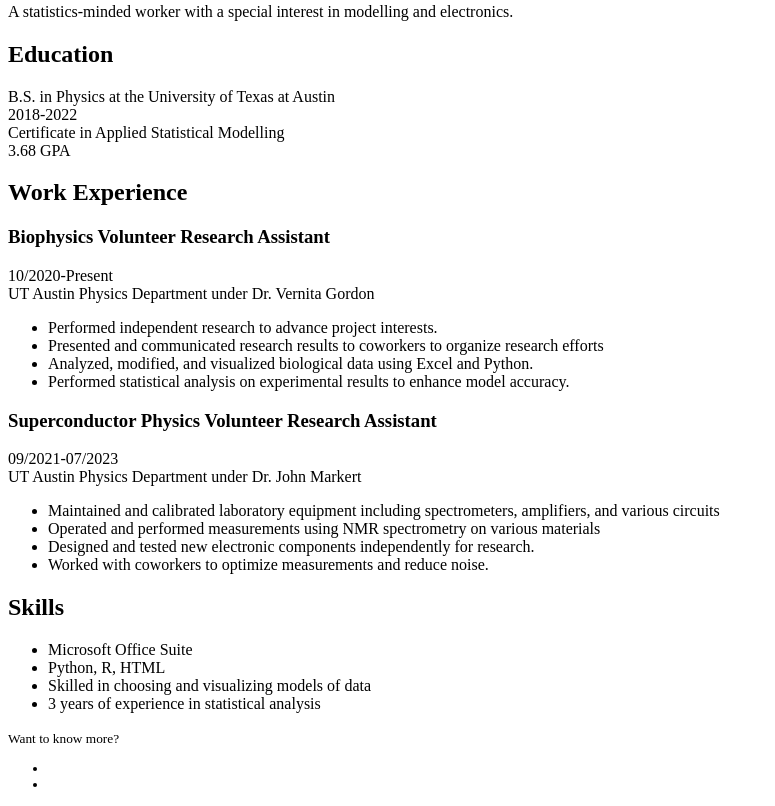
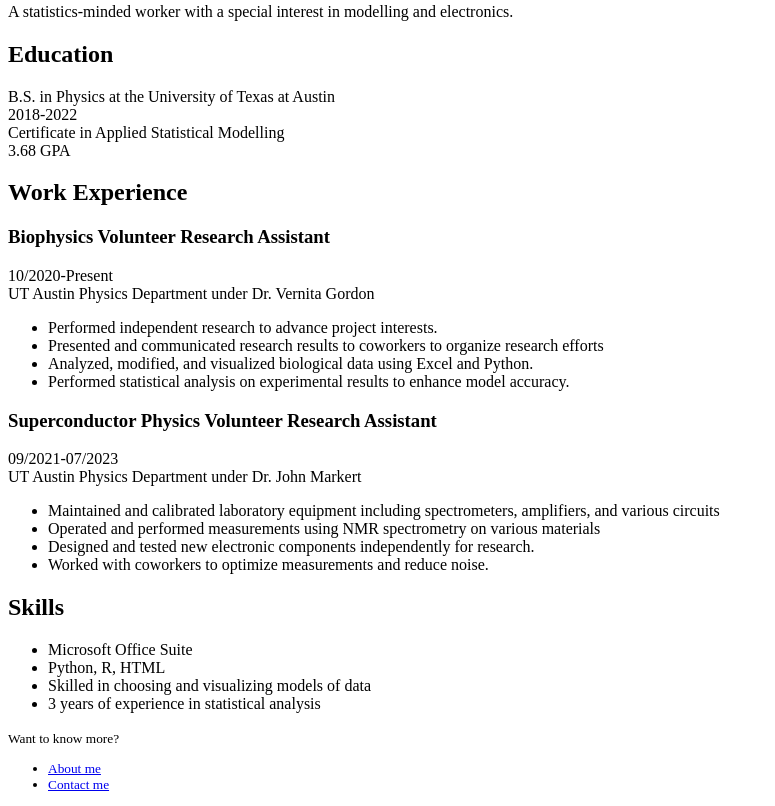
Before and after one commit to Plukewang/html-portfolio, a plain HTML site: page index.html in a window 1280 px wide. Shown: the part 428-1234 px from the top of the page, without its empty margins (0-775 px from the left). Drawn offline with Linux system fonts and the light colour scheme.

Commit message:
Update index.html
Added links

```diff
--- a/index.html
+++ b/index.html
@@ -60,8 +60,8 @@
     <footer>
         <small>Want to know more?
             <ul>
-                <li></li>
-                <li></li>
+                <li><a href="./public/aboutme">About me</a></li>
+                <li><a href="./public/contactme">Contact me</a></li>
             </ul>
         </small>
     </footer>
```
